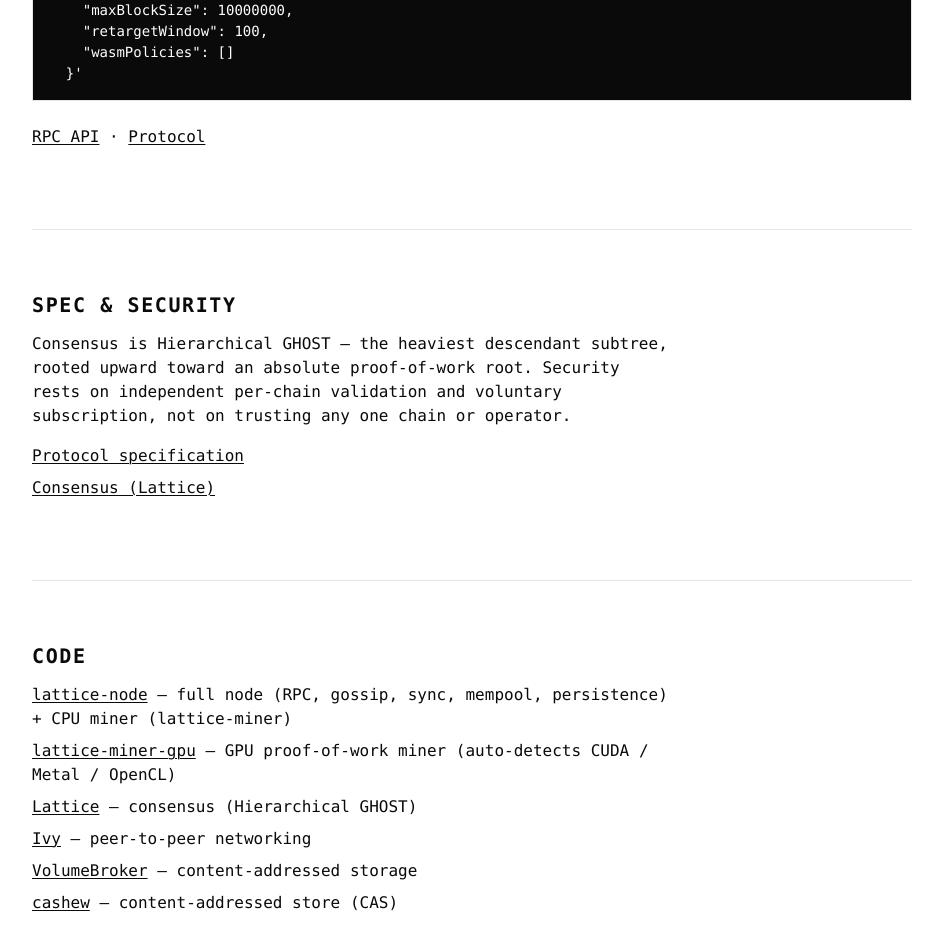
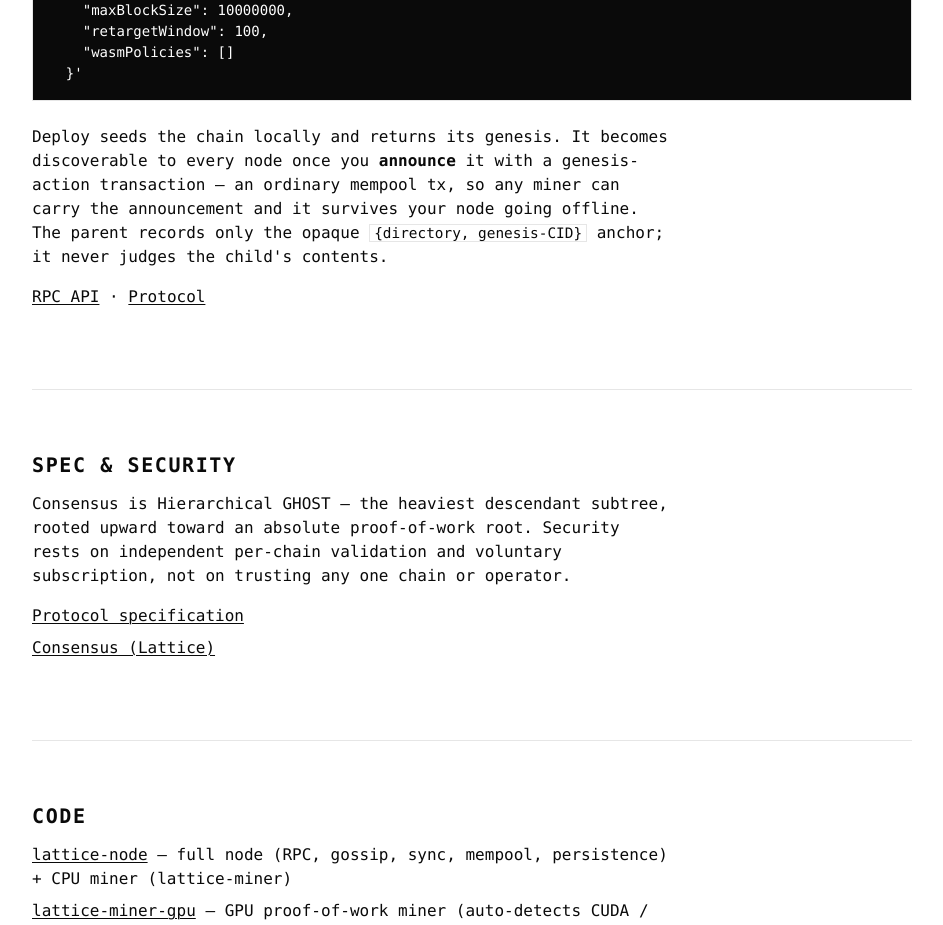
Before and after one commit to adalinxx/lattice-home, a plain HTML site: page index.html in a window 1280 px wide. Shown: the part 2480-3405 px from the top of the page, without its empty margins (168-1111 px from the left). Drawn offline with Linux system fonts and the light colour scheme.

Commit message:
Build a chain: note deploy seeds locally; announce makes it discoverable
Deploying a child only seeds it locally; it becomes discoverable once announced via
a genesis-action transaction (an ordinary mempool tx any miner can include). Matches
the corrected child-chain creation/discovery model now in lattice-node/docs.

```diff
--- a/index.html
+++ b/index.html
@@ -128,6 +128,7 @@ curl -X POST http://localhost:8080/api/chain/deploy \
     "wasmPolicies": []
   }'</code></pre>
 </figure>
+    <p>Deploy seeds the chain locally and returns its genesis. It becomes discoverable to every node once you <strong>announce</strong> it with a genesis-action transaction — an ordinary mempool tx, so any miner can carry the announcement and it survives your node going offline. The parent records only the opaque <code>{directory, genesis-CID}</code> anchor; it never judges the child's contents.</p>
     <p><a href="https://github.com/adalinxx/lattice-node/blob/main/docs/rpc-api.md">RPC API</a> · <a href="https://github.com/adalinxx/lattice-node/blob/main/docs/protocol.md">Protocol</a></p>
   </section>
 
```
